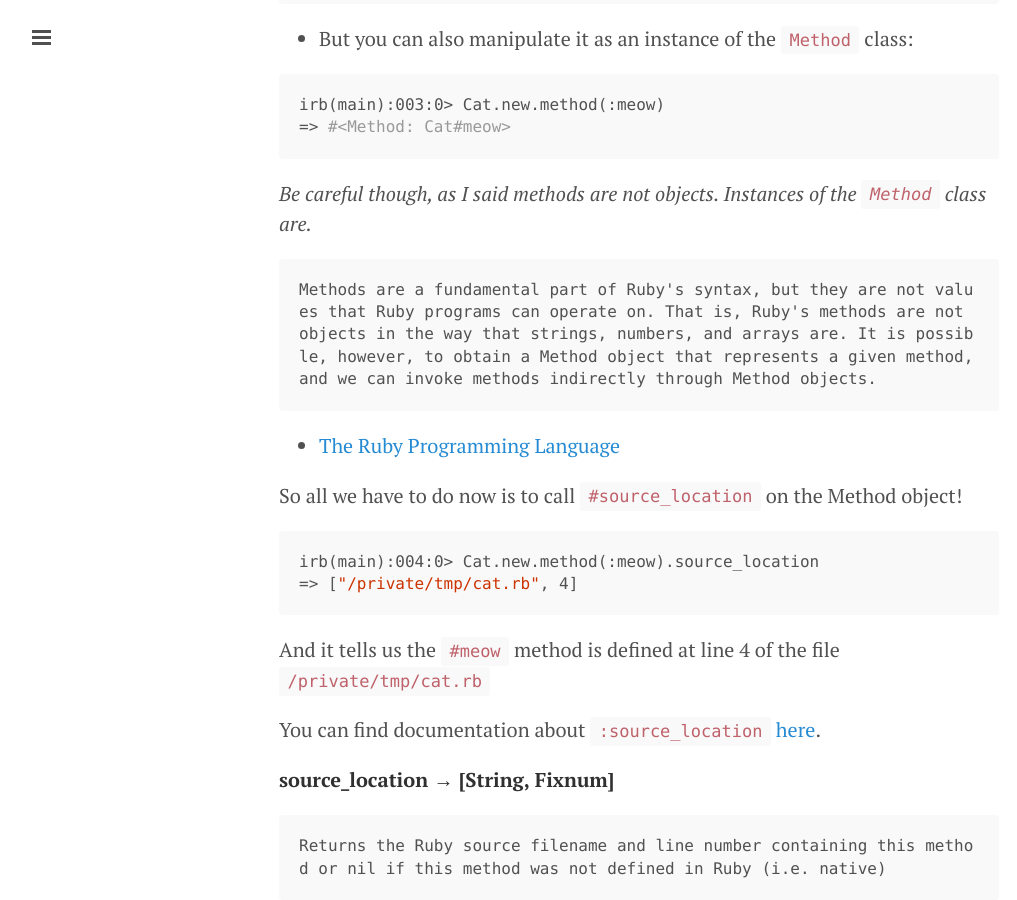
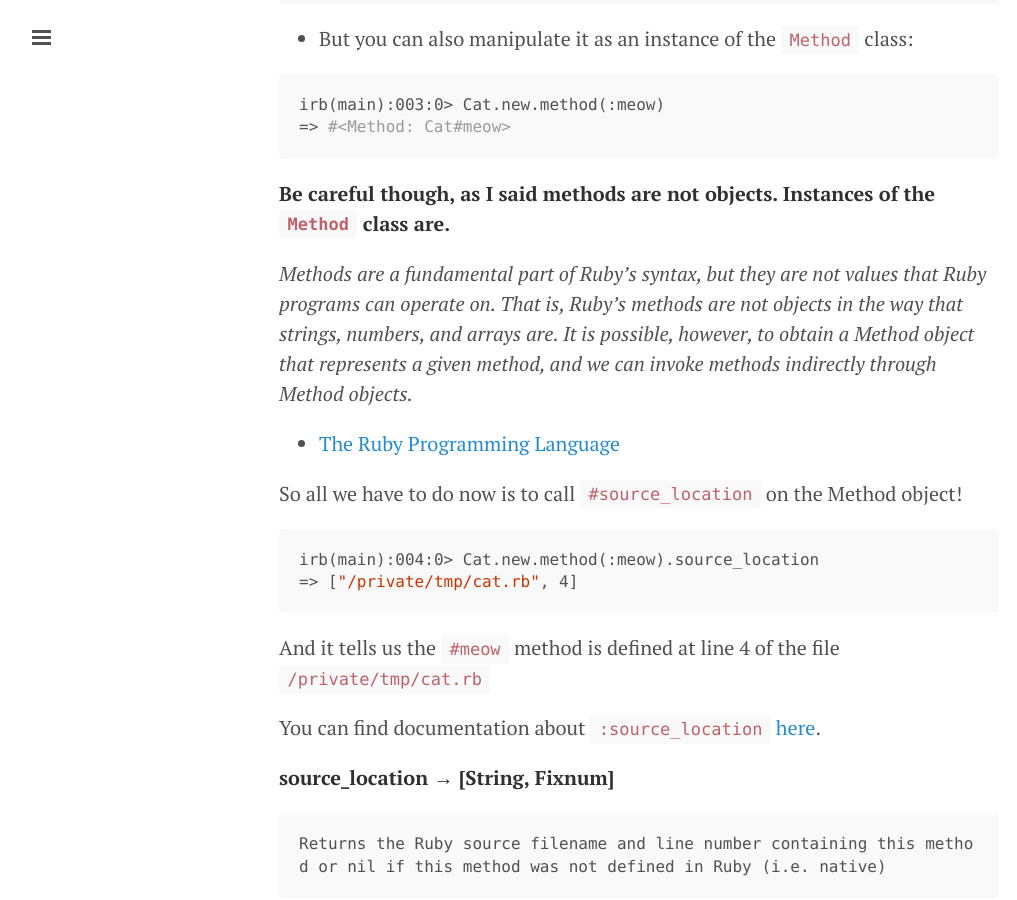
Before and after one commit to nsarno/nsarno.github.io, a Jekyll site: the page built from _posts/2015-01-20-find-source-code-location.md, in a window 1280 px wide and 900 px high, scrolled down 1794 px. Shown: the whole window, without its empty margins (1-1018 px from the left). Built offline with Jekyll 4.4.1, drawn with Linux system fonts in a browser that asks for light colours; Markdown is read by kramdown in place of the engine named in the settings; comment, search, counter and statistics services are not loaded.

````diff
--- a/_posts/2015-01-20-find-source-code-location.md
+++ b/_posts/2015-01-20-find-source-code-location.md
@@ -48,11 +48,9 @@ irb(main):003:0> Cat.new.method(:meow)
 => #<Method: Cat#meow>
 ```
 
-*Be careful though, as I said methods are not objects. Instances of the `Method` class are.*
+**Be careful though, as I said methods are not objects. Instances of the `Method` class are.**
 
-```
-Methods are a fundamental part of Ruby's syntax, but they are not values that Ruby programs can operate on. That is, Ruby's methods are not objects in the way that strings, numbers, and arrays are. It is possible, however, to obtain a Method object that represents a given method, and we can invoke methods indirectly through Method objects.
-```
+*Methods are a fundamental part of Ruby's syntax, but they are not values that Ruby programs can operate on. That is, Ruby's methods are not objects in the way that strings, numbers, and arrays are. It is possible, however, to obtain a Method object that represents a given method, and we can invoke methods indirectly through Method objects.*
 
 - [The Ruby Programming Language](http://www.amazon.com/dp/0596516177/)
 
````
